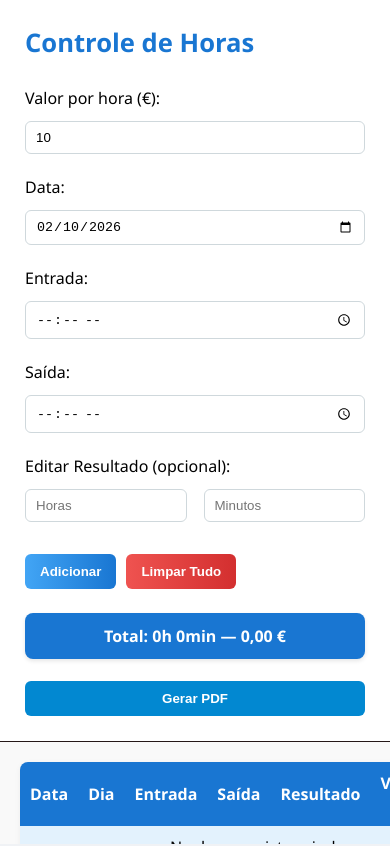
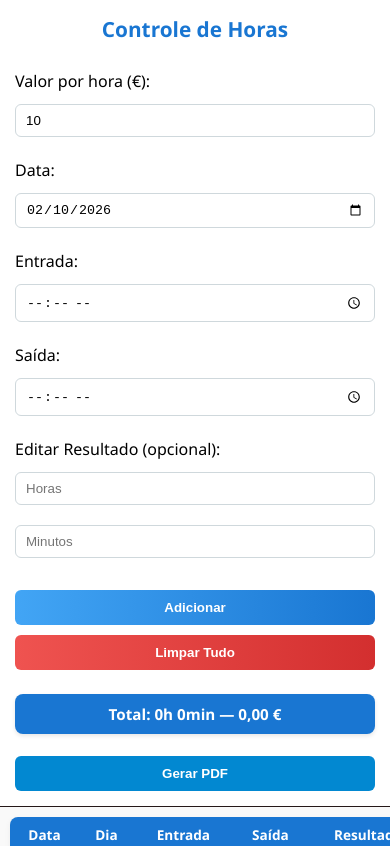
Before and after one commit to kleivertales/calculadora-de-horas, a React (Vite) app: page / in a window 390 px wide. Shown: the top 846 px of the page. Built offline with nearby package versions, Linux system fonts and the light colour scheme.

Commit message:
responsividade

```diff
--- a/src/index.css
+++ b/src/index.css
@@ -13,9 +13,7 @@ body, html, #root {
 
 /* ---------------------- Layout principal ---------------------- */
 .app {
-  display: flex;
-  height: 100vh;
-  overflow: hidden; /* evita scroll da página inteira */
+  min-height: 100vh;
 }
 
 /* ---------------------- Painel esquerdo: formulário fixo ---------------------- */
@@ -211,3 +209,74 @@ button {
     border-radius: 0;
   }
 }
+
+/* ---------------------- MOBILE (telemóveis) ---------------------- */
+@media (max-width: 768px) {
+
+  /* Layout geral */
+  .app {
+    flex-direction: column;
+    height: auto; /* remove problema do 100vh */
+    overflow: visible;
+  }
+
+  /* Formulário ocupa tudo */
+  .formulario {
+    width: 100%;
+    border-right: none;
+    border-radius: 0;
+    padding: 15px;
+  }
+
+  /* Calendário também */
+  .calendario {
+    padding: 10px;
+  }
+
+  /* Inputs lado a lado → vertical */
+  .duplo-campo {
+    flex-direction: column;
+    gap: 10px;
+  }
+
+  .duplo-campo input {
+    width: 100%;
+  }
+
+  /* Botões empilhados */
+  .botoes {
+    flex-direction: column;
+  }
+
+  button {
+    width: 100%;
+  }
+
+  /* TABELA RESPONSIVA 🔥 */
+  .calendario {
+    overflow-x: auto;
+  }
+
+  .calendario table {
+    min-width: 600px; /* permite scroll horizontal */
+  }
+
+  /* Texto menor no mobile */
+  .calendario th,
+  .calendario td {
+    padding: 8px;
+    font-size: 0.85rem;
+  }
+
+  /* Ajuste do título */
+  .formulario h1 {
+    font-size: 1.3rem;
+    text-align: center;
+  }
+
+  /* Total */
+  .total-formulario {
+    font-size: 0.95rem;
+    padding: 10px;
+  }
+}
```
